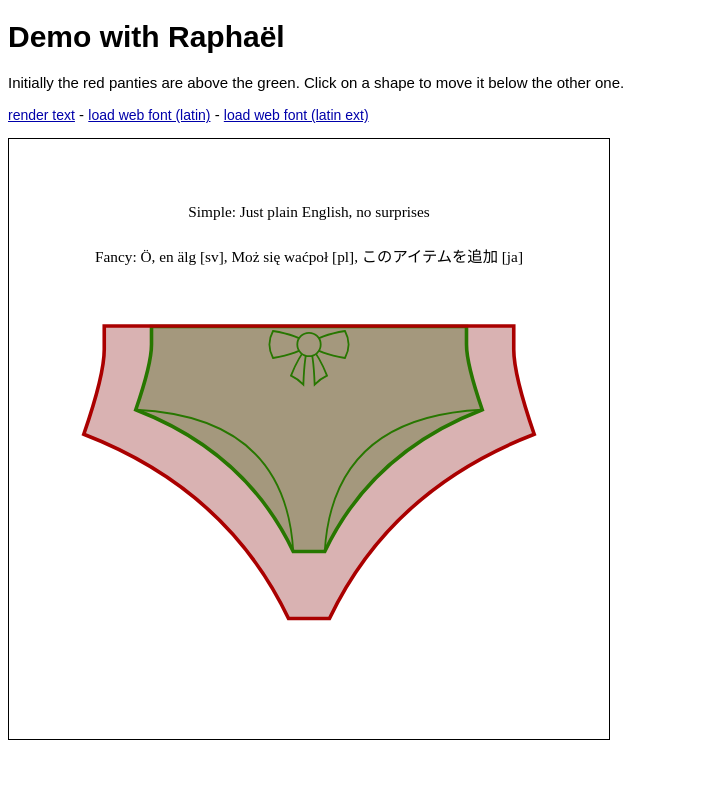
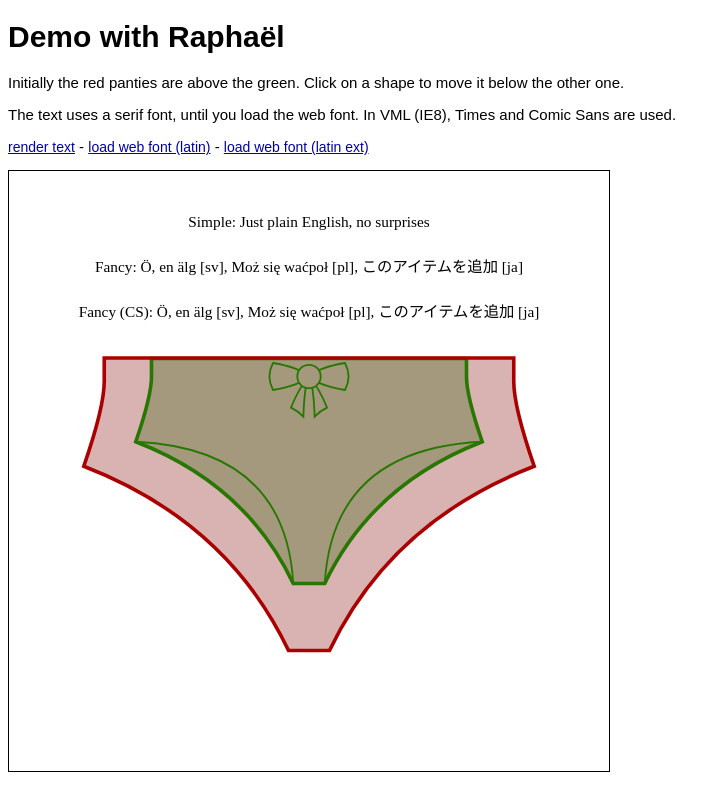
Before and after one commit to virtusize/mockups, a plain HTML site: page vector-rendering/raphael.html in a window 1280 px wide. Both pictures are taken after a click on the link "render text". Shown: the whole page, without its empty margins (0-726 px from the left). Drawn offline with Linux system fonts and the light colour scheme.

Commit message:
Bugfix: Proper font properties for VML ('serif' not valid).

```diff
--- a/vector-rendering/assets/js/text.js
+++ b/vector-rendering/assets/js/text.js
@@ -31,11 +31,12 @@
         var paper = raphaelData.paper,
             rawTextSimple = 'Simple: Just plain English, no surprises',
             rawTextFancy = 'Fancy: Ö, en älg [sv], Moż się waćpoł [pl], このアイテムを追加 [ja]',
-            textSimple = paper.text(0, -250, rawTextSimple),
-            textFancy = paper.text(0, -200, rawTextFancy),
+            textSimple = paper.text(0, -275, rawTextSimple),
+            textFancy = paper.text(0, -225, rawTextFancy),
+            textFancy2 = paper.text(0, -175, rawTextFancy.replace('Fancy', 'Fancy (CS)')),
             allTextStuff = paper.set();
 
-        allTextStuff.push(textSimple, textFancy);
+        allTextStuff.push(textSimple, textFancy, textFancy2);
         allTextStuff.transform(raphaelData.theMatrix.toTransformString());
 
         if (raphaelData.isSVG) {
@@ -43,15 +44,19 @@
         } else {
             // In a real case, style values should be parsed from CSS
             var styles = {
-                    'font-family': 'Devonshire, serif, sans-serif', // Seems Arial is always shown
+                    'font-family': '"Times"', // only locally fonts available, unless using Cufón
                     'font-size': '17px',
-                    'text-anchor': 'middle' // Seems 'middle' is default and can't be changed anyway
+                    'text-anchor': 'middle' // start | middle | end
                 };
 
             allTextStuff.attr({
                 'font-family': styles['font-family'],
                 'font-size': styles['font-size'],
                 'text-anchor': styles['text-anchor']
+            });
+
+            textFancy2.attr({
+                'font-family': '"Comic Sans MS", ' + styles['font-family']
             });
         }
     }
--- a/vector-rendering/raphael.html
+++ b/vector-rendering/raphael.html
@@ -8,6 +8,7 @@
 <body>
     <h1>Demo with Raphaël</h1>
     <p>Initially the red panties are above the green. Click on a shape to move it below the other one.</p>
+    <p>The text uses a serif font, until you load the web font. In VML (IE8), Times and Comic Sans are used.</p>
     <p>
         <a href="#" onclick="renderTextRaphael()">render text</a> -
         <a href="#" onclick="loadWebFonts(false)">load web font (latin)</a> -
```
